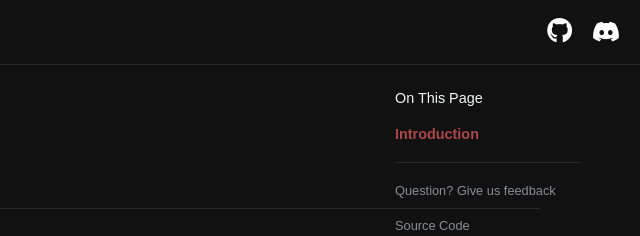
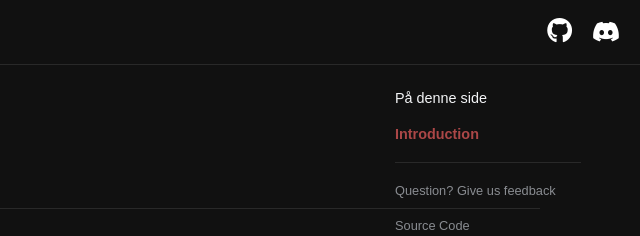
Before and after one commit to Davinski062/Davinski, a plain HTML site: page index.html in a window 1280 px wide. Shown: the top 236 px of the page, 640-1280 px from the left. Drawn offline with Linux system fonts and the light colour scheme.

Commit message:
Update index.html

```diff
--- a/index.html
+++ b/index.html
@@ -37,7 +37,7 @@
 
         <nav class="sidebar-rightside">
             <ul class="sidebar-links-rightside">
-                <p class="active" style="margin-left: 20px;">On This Page</p>
+                <p class="active" style="margin-left: 20px;">På denne side</p>
                 <a href="https://discord.gg/?????" target="_blank" style="font-size: 0.9rem; font-weight: 600; margin-left: 20px; margin-top: 20px; color: rgb(171, 71, 71); text-decoration: none;">Introduction</a>
                 <div class="section-divider" style="margin-top: 20px; margin-left: 20px; max-width: 186px;"></div>
                 <p class="feedback-text""><a href="https://discord.gg/?????">Question? Give us feedback</a></p>
```
